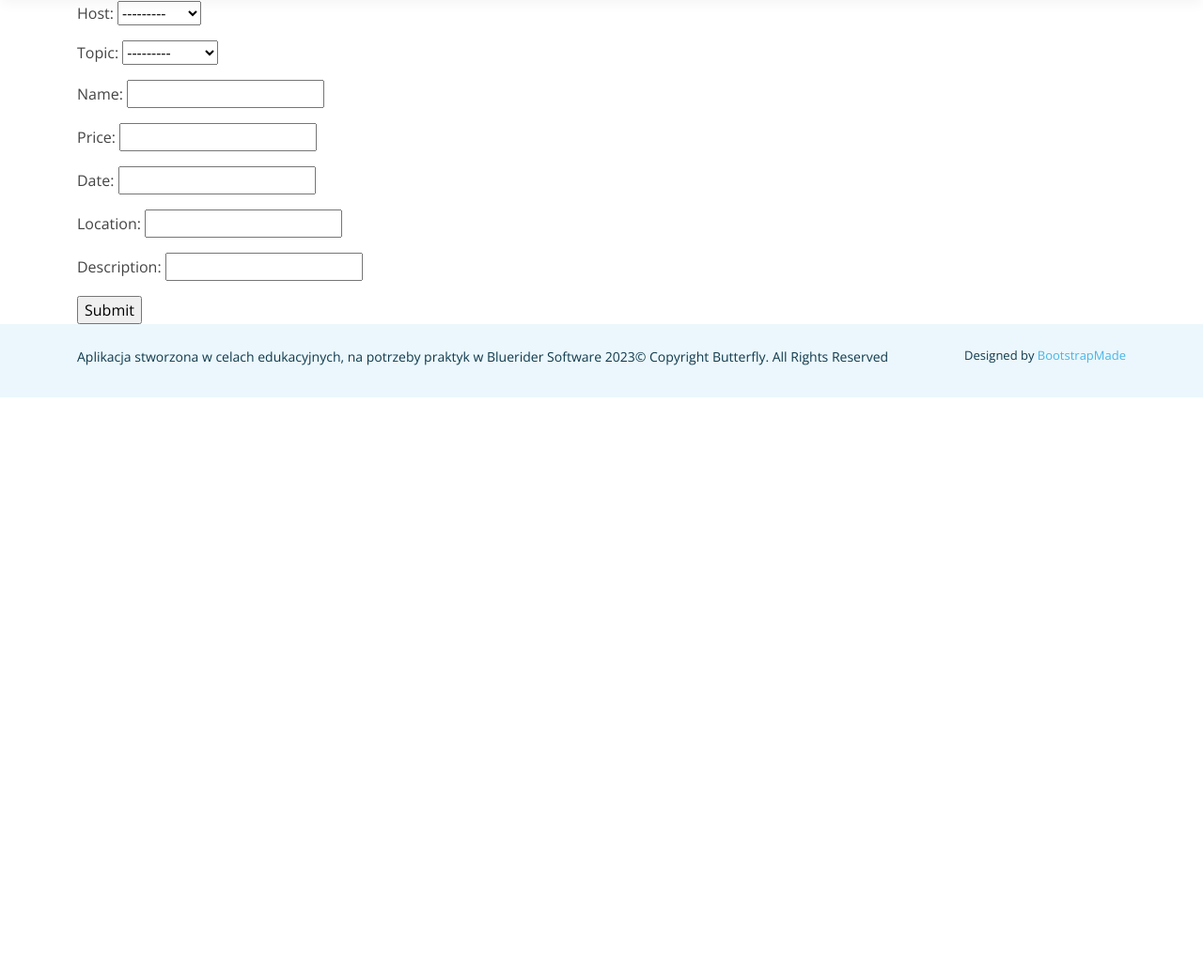
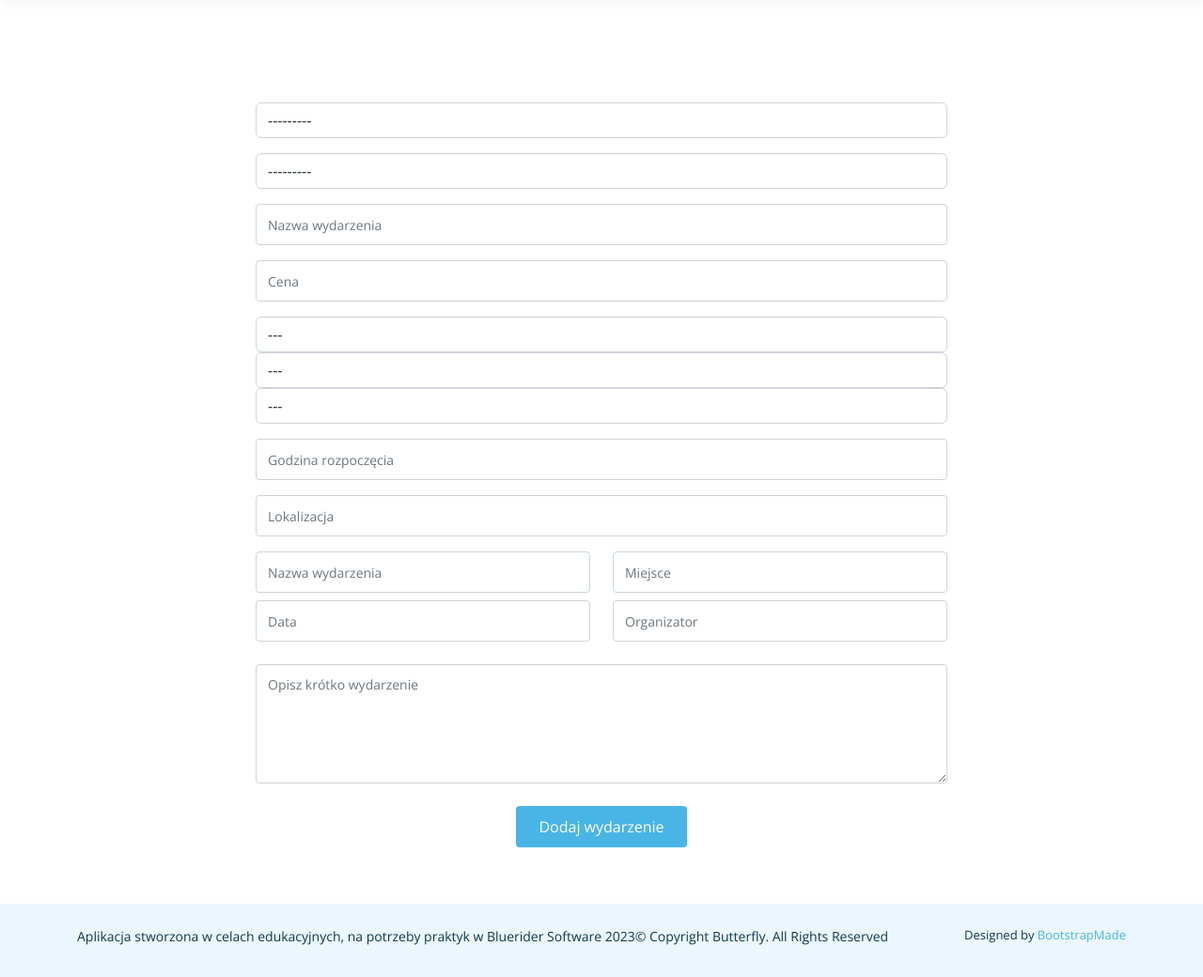
Before and after one commit to Hizey/CoSieDziejeSie, a Django app: page /create-room/ in a window 1280 px wide. Shown: the part 83-1123 px from the top of the page at 94% size. Before the commit the page ends 506 px from the top, so only its background shows below. Run offline with Django 4.2, Linux system fonts and the light colour scheme; a user stored in the database is signed in; data comes from the database, SQL or seed files in the repository; some libraries are stand-ins or nearby versions.

Commit message:
styled room form

```diff
--- a/requirements.txt
+++ b/requirements.txt
@@ -5,4 +5,3 @@ django-tinymce==3.6.0
 isort==5.12.0
 mysqlclient==2.1.1
 python-decouple==3.8
-django-tinymce==3.6.0
--- a/wydarzenia/forms.py
+++ b/wydarzenia/forms.py
@@ -6,8 +6,26 @@ from .models import Room
 
 
 class RoomForm(ModelForm):
-    description = forms.CharField(widget=TinyMCE(attrs={"cols": 80, "rows": 30}))
-
     class Meta:
         model = Room
-        fields = "__all__"
+        fields = ('host', 'topic', 'name', 'price', 'description', 'date', 'time', 'location')
+        labels = {
+            'description': "Opisz wydarzenie",
+            'host': "",
+            'topic': "",
+            'name': "",
+            'price': "",
+            'date': "",
+            'time': "",
+            'location': "",
+        }
+        widgets = {
+            'host': forms.Select(attrs={'class': 'form-control', 'placeholder': 'Host'}),
+            'topic': forms.Select(attrs={'class': 'form-control', 'placeholder': 'Kategoria'}),
+            'name': forms.TextInput(attrs={'class': 'form-control', 'placeholder': 'Nazwa wydarzenia'}),
+            'price': forms.TextInput(attrs={'class': 'form-control', 'placeholder': 'Cena'}),
+            'date': forms.SelectDateWidget(attrs={'class': 'form-control', 'placeholder': 'Data'}),
+            'time': forms.TextInput(attrs={'class': 'form-control', 'placeholder': 'Godzina rozpoczęcia'}),
+            'location': forms.TextInput(attrs={'class': 'form-control', 'placeholder': 'Lokalizacja'}),
+        }
+        description = forms.CharField(widget=TinyMCE(attrs={"cols": 80, "rows": 30}))
--- a/wydarzenia/models.py
+++ b/wydarzenia/models.py
@@ -24,7 +24,8 @@ class Room(models.Model):
     name = models.CharField(max_length=200, default="")
     price = models.DecimalField(max_digits=12, decimal_places=2, null=True)
     description = tinymce_models.HTMLField(blank=True, default="")
-    date = models.DateTimeField(null=True, blank=True)
+    date = models.DateField(null=True, blank=True)
+    time = models.TimeField(null=True, blank=True)
     updated = models.DateTimeField(auto_now=True)
     created = models.DateTimeField(auto_now_add=True)
     location = models.CharField(default="", max_length=50)
--- a/wydarzenia/templates/wydarzenia/room_form.html
+++ b/wydarzenia/templates/wydarzenia/room_form.html
@@ -2,14 +2,55 @@
 
 {% block content %}
 
-<div class="container">
-    <form method="POST" action="">
-        {% csrf_token %}
-        {{form.media}}
-        {{form.as_p}}
-        <input type="submit" value="Submit">
+<section id="add-event" class="add-event">
+      <div class="container">
+        <div class="row row mt-5 d-flex justify-content-center" >
 
-    </form>
-</div>
+          <div class="col-lg-8 mt-5 mt-lg-0">
+            {% if submitted %}
+              <h4>Sukces</h4>
+            {% else %}
+
+            <form action="" method="POST" role="form" class="php-email-form">
+                {% csrf_token %}
+                {{form.media}}
+                {{form.as_p}}
+
+              <div class="row">
+                <div class="col-md-6 form-group">
+                  <input type="text" name="name" class="form-control" id="name" placeholder="Nazwa wydarzenia" required>
+                </div>
+                <div class="col-md-6 form-group mt-3 mt-md-0">
+                  <input type="text" name="name" class="form-control" id="name" placeholder="Miejsce" required>
+                </div>
+              </div>
+
+              <div class="row">
+                <div class="col-md-6 form-group">
+                  <input type="text" name="name" class="form-control" id="name" placeholder="Data" required>
+                </div>
+                <div class="col-md-6 form-group mt-3 mt-md-0">
+                  <input type="text" name="name" class="form-control" id="name" placeholder="Organizator" required>
+                </div>
+              </div>
+
+              <div class="form-group mt-3">
+                <textarea class="form-control" name="message" rows="5" placeholder="Opisz krótko wydarzenie" required></textarea>
+              </div>
+
+              <div class="my-3">
+                <div class="loading">Loading</div>
+                <div class="error-message"></div>
+                <div class="sent-message">Wydarzenie czeka na akceptację administracji</div>
+              </div>
+
+              <div class="text-center"><a href="#"><button type="submit">Dodaj wydarzenie</button></a></div>
+            </form>
+          {% endif %}
+          </div>
+
+        </div>
+      </div>
+    </section>
 
 {% endblock content %}
--- a/wydarzenia/views.py
+++ b/wydarzenia/views.py
@@ -3,7 +3,7 @@ from django.contrib.auth import authenticate, login, logout
 from django.contrib.auth.decorators import login_required
 from django.contrib.auth.forms import UserCreationForm
 from django.contrib.auth.models import User
-from django.http import HttpResponse
+from django.http import HttpResponseRedirect
 from django.shortcuts import redirect, render
 from datetime import date
 from django.shortcuts import get_object_or_404
@@ -113,14 +113,18 @@ def profile(request, pk):
 
 @login_required(login_url="login")
 def create_room(request):
-    form = RoomForm()
+    submitted = False
     if request.method == "POST":
         form = RoomForm(request.POST)
         if form.is_valid():
             form.save()
-            return redirect("home")
+            return HttpResponseRedirect('/create_room?submitted=True')
+    else:
+        form = RoomForm
+        if 'submitted' in request.GET:
+            submitted = True
 
-    return render(request, "wydarzenia/room_form.html", {"form": form})
+    return render(request, "wydarzenia/room_form.html", {"form": form, 'submitted': submitted})
 
 
 @login_required(login_url="login")
```
Also changed, not shown: wydarzenia/migrations/0018_room_time_alter_room_date.py (added).
